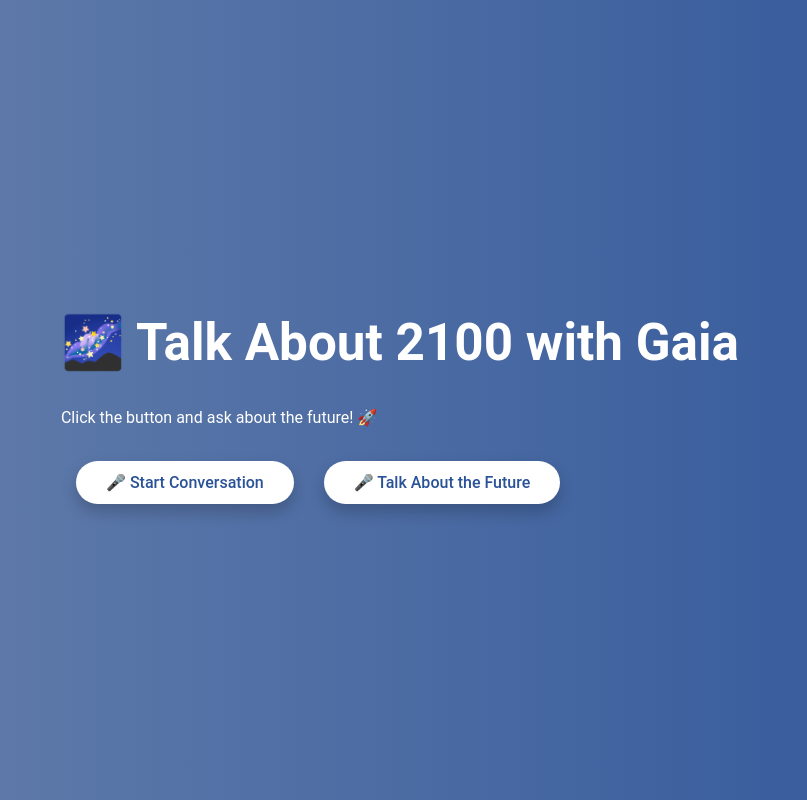
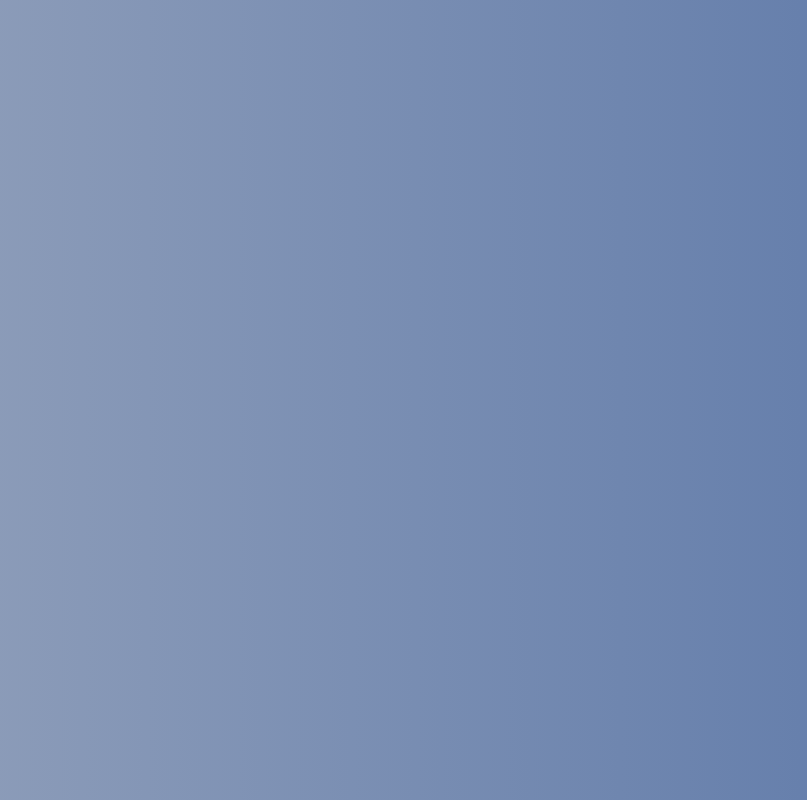
Before and after one commit to Simransharma111/gaia.com, a React (Vite) app: page / in a window 1280 px wide. Shown: the whole page, without its empty margins (240-1047 px from the left). Built offline with nearby package versions, Linux system fonts and the light colour scheme.

Commit message:
Update App.jsx

```diff
--- a/src/App.jsx
+++ b/src/App.jsx
@@ -5,6 +5,8 @@ import AIChat from "./components/AiChat";
 import "./App.css";
 
 const App = () => {
+   <AIChat />
+}
   // const [showPopup, setShowPopup] = useState(true);
 
   // useEffect(() => {
@@ -28,20 +30,20 @@ const App = () => {
   //   setShowPopup(false); // Even if the user just closes, move to AIChat
   // };
 
-  return (
-    // <div className="min-h-screen flex flex-col items-center justify-center bg-gray-100">
-    //   {showPopup && <UserPopup onSubmit={handleUserSubmit} onClose={handlePopupClose} />}
+//   return (
+//     // <div className="min-h-screen flex flex-col items-center justify-center bg-gray-100">
+//     //   {showPopup && <UserPopup onSubmit={handleUserSubmit} onClose={handlePopupClose} />}
 
-    //   {!showPopup && (
-    //     <div className="w-full max-w-4xl p-6 bg-white shadow-lg rounded-lg text-center">
-    //       <h1 className="text-3xl font-bold text-blue-600 mb-4">
-    //         Welcome to the Conversation Platform
-    //       </h1>
-          <AIChat />
-        // </div>
-    //   )}
-    // </div>
-  );
-};
+//     //   {!showPopup && (
+//     //     <div className="w-full max-w-4xl p-6 bg-white shadow-lg rounded-lg text-center">
+//     //       <h1 className="text-3xl font-bold text-blue-600 mb-4">
+//     //         Welcome to the Conversation Platform
+//     //       </h1>
+
+//         // </div>
+//     //   )}
+//     // </div>
+//   );
+// };
 
 export default App;
```
